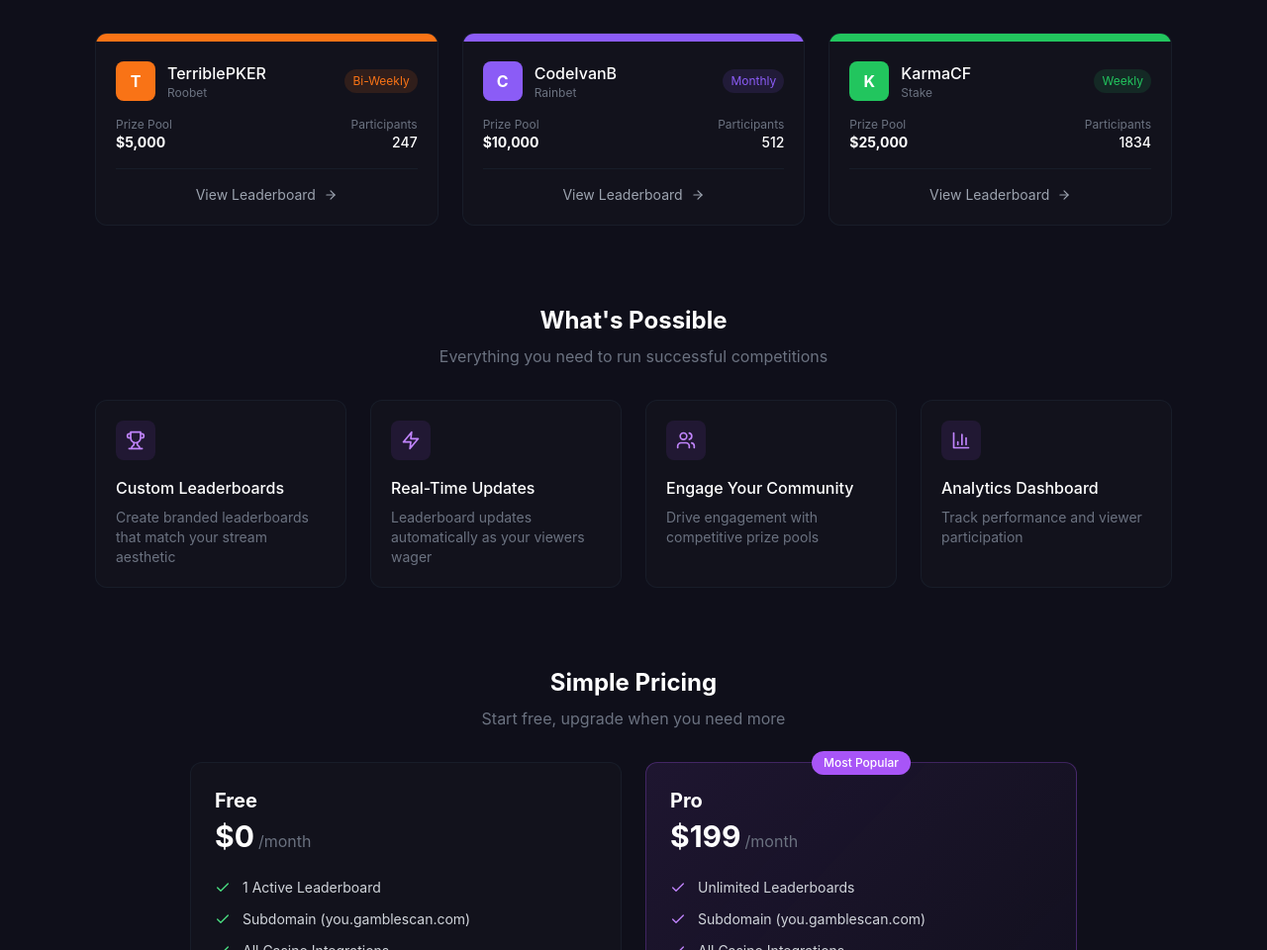
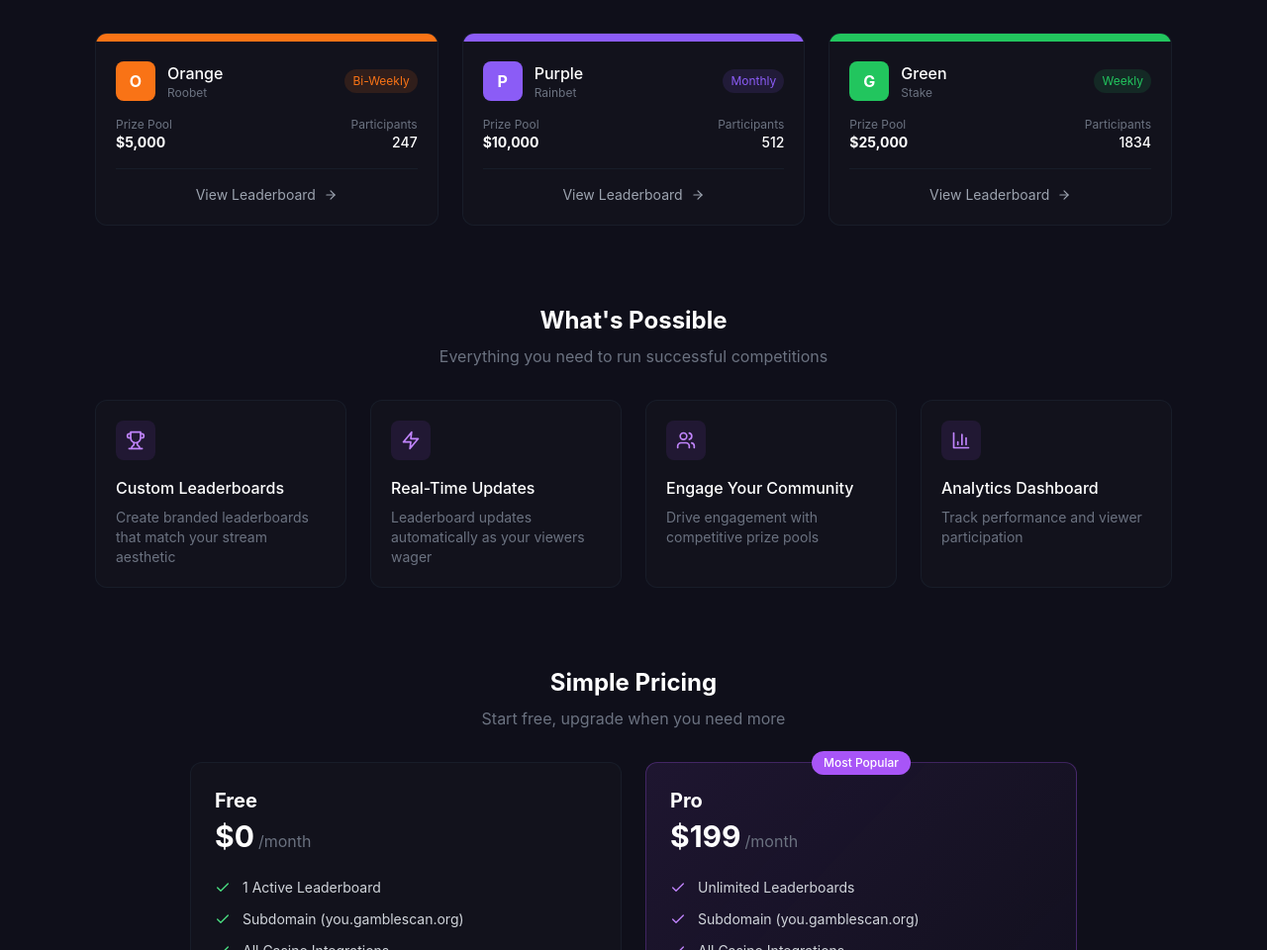
Before and after one commit to test12312as1/sadsa, a Next.js app: page /leaderboards in a window 1280 px wide. Shown: the part 510-1470 px from the top of the page at 99% size. Built offline with nearby package versions, Linux system fonts and the light colour scheme.

Commit message:
Update page.js

```diff
--- a/app/leaderboards/page.js
+++ b/app/leaderboards/page.js
@@ -6,8 +6,8 @@ import { Trophy, Zap, Crown, Star, Check, X, ArrowRight, Users, BarChart3, Gift
 // Sample leaderboard data for preview cards
 const SAMPLE_LEADERBOARDS = [
   {
-    id: 'terriblepker',
-    streamerName: 'TerriblePKER',
+    id: 'orange',
+    streamerName: 'Orange',
     casino: 'Roobet',
     prizePool: 5000,
     accentColor: '#f97316', // Orange
@@ -15,8 +15,8 @@ const SAMPLE_LEADERBOARDS = [
     participants: 247
   },
   {
-    id: 'codeivanb',
-    streamerName: 'CodeIvanB',
+    id: 'purple',
+    streamerName: 'Purple',
     casino: 'Rainbet',
     prizePool: 10000,
     accentColor: '#8b5cf6', // Purple
@@ -24,8 +24,8 @@ const SAMPLE_LEADERBOARDS = [
     participants: 512
   },
   {
-    id: 'karmacf',
-    streamerName: 'KarmaCF',
+    id: 'green',
+    streamerName: 'Green',
     casino: 'Stake',
     prizePool: 25000,
     accentColor: '#22c55e', // Green
@@ -63,7 +63,7 @@ const PRICING = {
     price: 0,
     features: [
       { text: '1 Active Leaderboard', included: true },
-      { text: 'Subdomain (you.gamblescan.com)', included: true },
+      { text: 'Subdomain (you.gamblescan.org)', included: true },
       { text: 'All Casino Integrations', included: true },
       { text: 'Custom Accent Colors', included: true },
       { text: 'Social Links', included: true },
@@ -77,7 +77,7 @@ const PRICING = {
     price: 199,
     features: [
       { text: 'Unlimited Leaderboards', included: true },
-      { text: 'Subdomain (you.gamblescan.com)', included: true },
+      { text: 'Subdomain (you.gamblescan.org)', included: true },
       { text: 'All Casino Integrations', included: true },
       { text: 'Custom Accent Colors', included: true },
       { text: 'Social Links', included: true },
```
